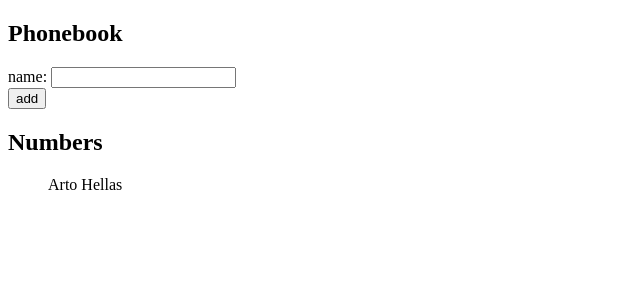
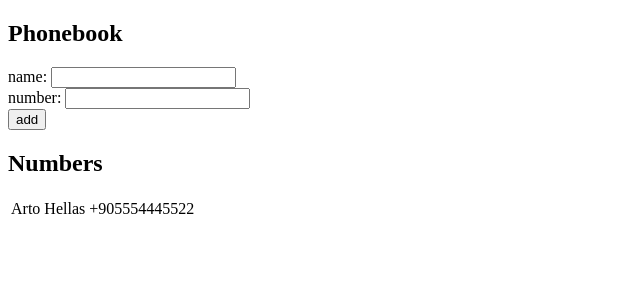
Before and after one commit to k61b/fullstackopen, a React (Create React App) app in the folder part2/phonebook/: page / in a window 1280 px wide. Shown: the top 300 px of the page, without its empty margins (0-640 px from the left). Built offline with nearby package versions, Linux system fonts and the light colour scheme.

Commit message:
exercises 2.7 & 2.8
Includes control has been done and number has been added.

```diff
--- a/part2/phonebook/src/App.js
+++ b/part2/phonebook/src/App.js
@@ -2,22 +2,34 @@ import React, { useState } from 'react'
 
 const App = () => {
   const [persons, setPersons] = useState([
-    { name: 'Arto Hellas' }
+    {
+      name: 'Arto Hellas',
+      number: '+905554445522'
+    }
   ])
   const [newName, setNewName] = useState('')
+  const [newNumber, setNewNumber] = useState('')
 
   const addPerson = (e) => {
     e.preventDefault()
+    const personsArray = persons.map(e => e.name)
     const personObject = {
       name: newName,
+      number: newNumber
     }
-
-    setPersons(persons.concat(personObject))
+    personsArray.includes(`${personObject.name}`) ?
+      alert(`${newName} is already added to phonebook`) :
+      setPersons(persons.concat(personObject))
     setNewName('')
+    setNewNumber('')
   }
 
   const handleNameChange = (e) => {
     setNewName(e.target.value)
+  }
+
+  const handleNumberChange = (e) => {
+    setNewNumber(e.target.value)
   }
 
   return (
@@ -28,6 +40,10 @@ const App = () => {
           name: <input
             value={newName}
             onChange={handleNameChange}
+          /><br />
+          number: <input
+            value={newNumber}
+            onChange={handleNumberChange}
           />
         </div>
         <div>
@@ -35,9 +51,16 @@ const App = () => {
         </div>
       </form>
       <h2>Numbers</h2>
-      <ul style={{ listStyle: 'none' }}>
-        {persons.map((e, i) => <li key={i}>{e.name}</li>)}
-      </ul>
+      <table>
+        <tbody>
+          {persons.map((e, i) =>
+            <tr key={i}>
+              <td>{e.name}</td>
+              <td>{e.number}</td>
+            </tr>
+          )}
+        </tbody>
+      </table>
     </div>
   )
 }
```
